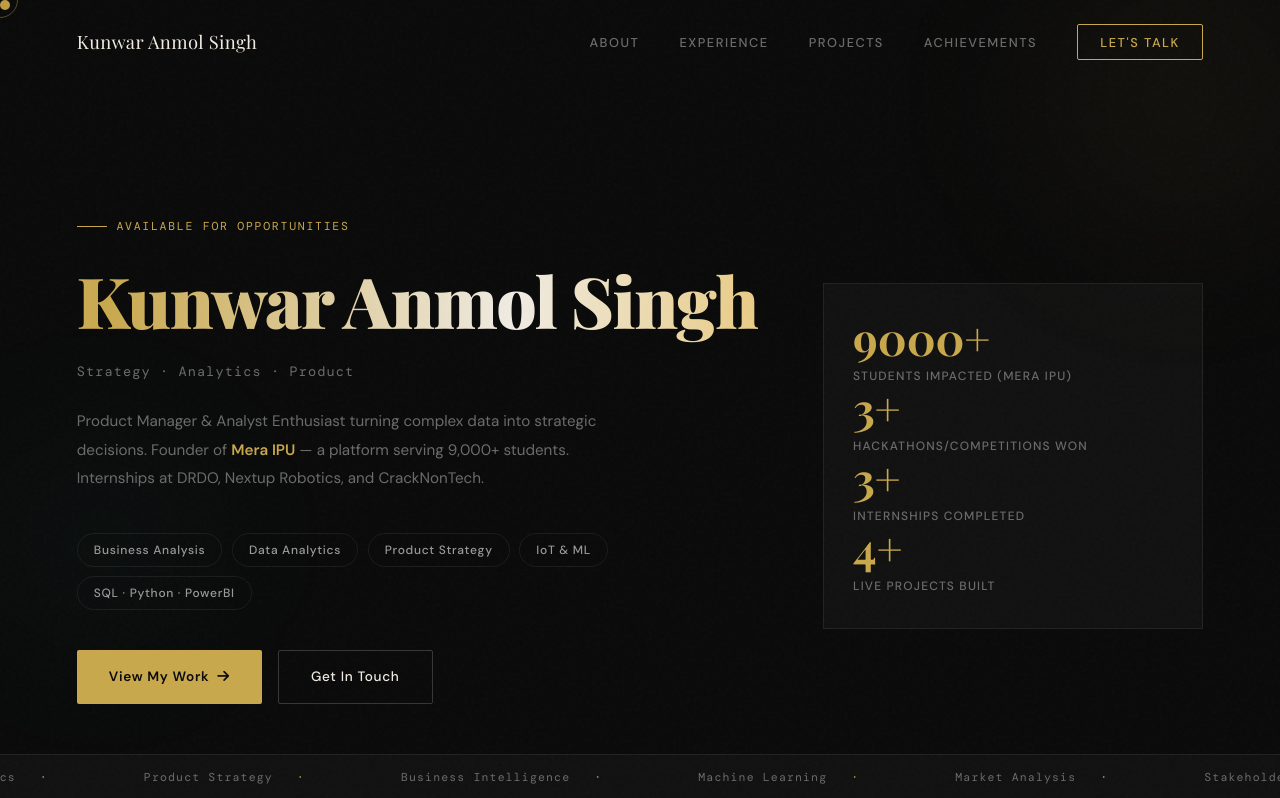
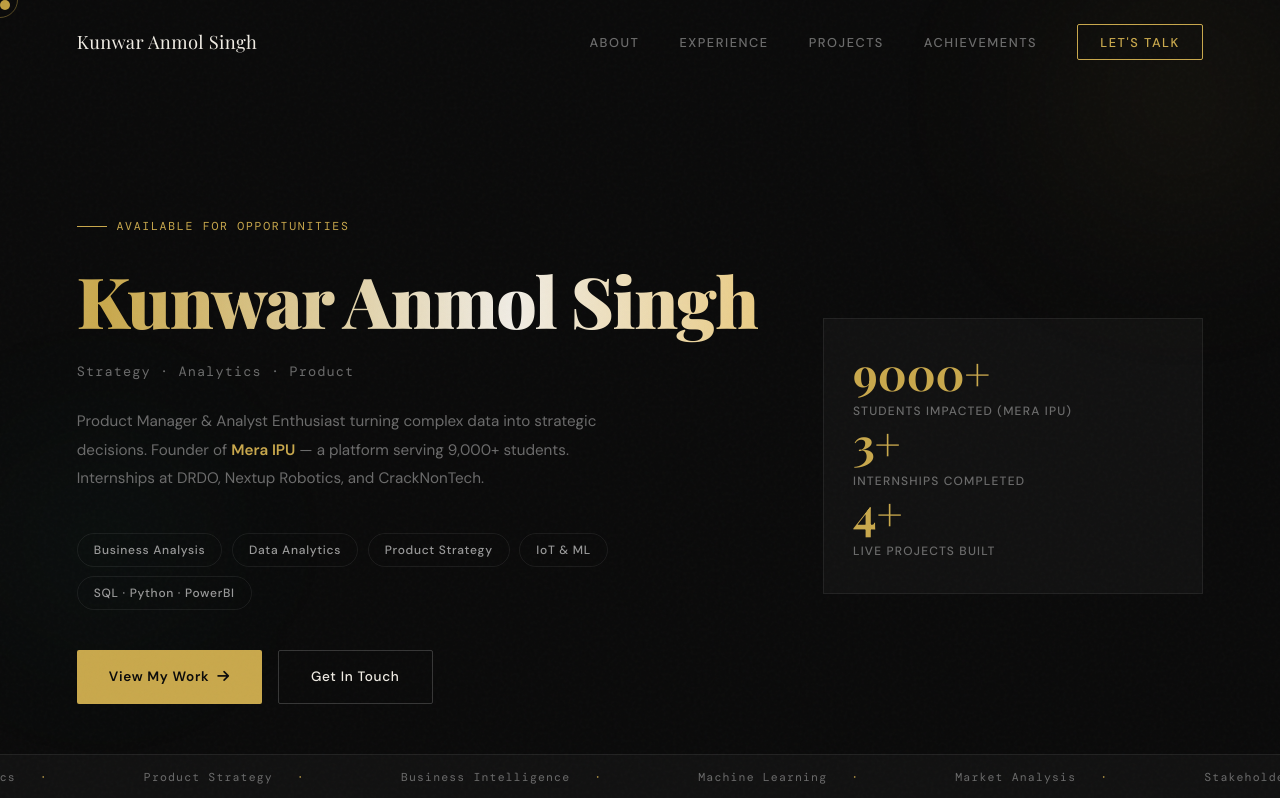
Before and after one commit to anmol110923/portfolio_1, a plain HTML site: page index.html in a window 1280 px wide. Shown: the top 798 px of the page. Drawn offline with nearby package versions, Linux system fonts and the light colour scheme.

Commit message:
Update index.html

```diff
--- a/index.html
+++ b/index.html
@@ -707,8 +707,6 @@ footer .footer-links a:hover{color:var(--gold);}
         <div class="stat-num" data-count="9000" data-suffix="+">0</div>
         <div class="stat-label">Students Impacted (Mera IPU)</div>
 
-        <div class="stat-num" data-count="3" data-suffix="+">0</div>
-        <div class="stat-label">Hackathons/Competitions won</div>
 
         <div class="stat-num" data-suffix="+" data-count="3">0</div>
         <div class="stat-label">Internships Completed</div>
```
